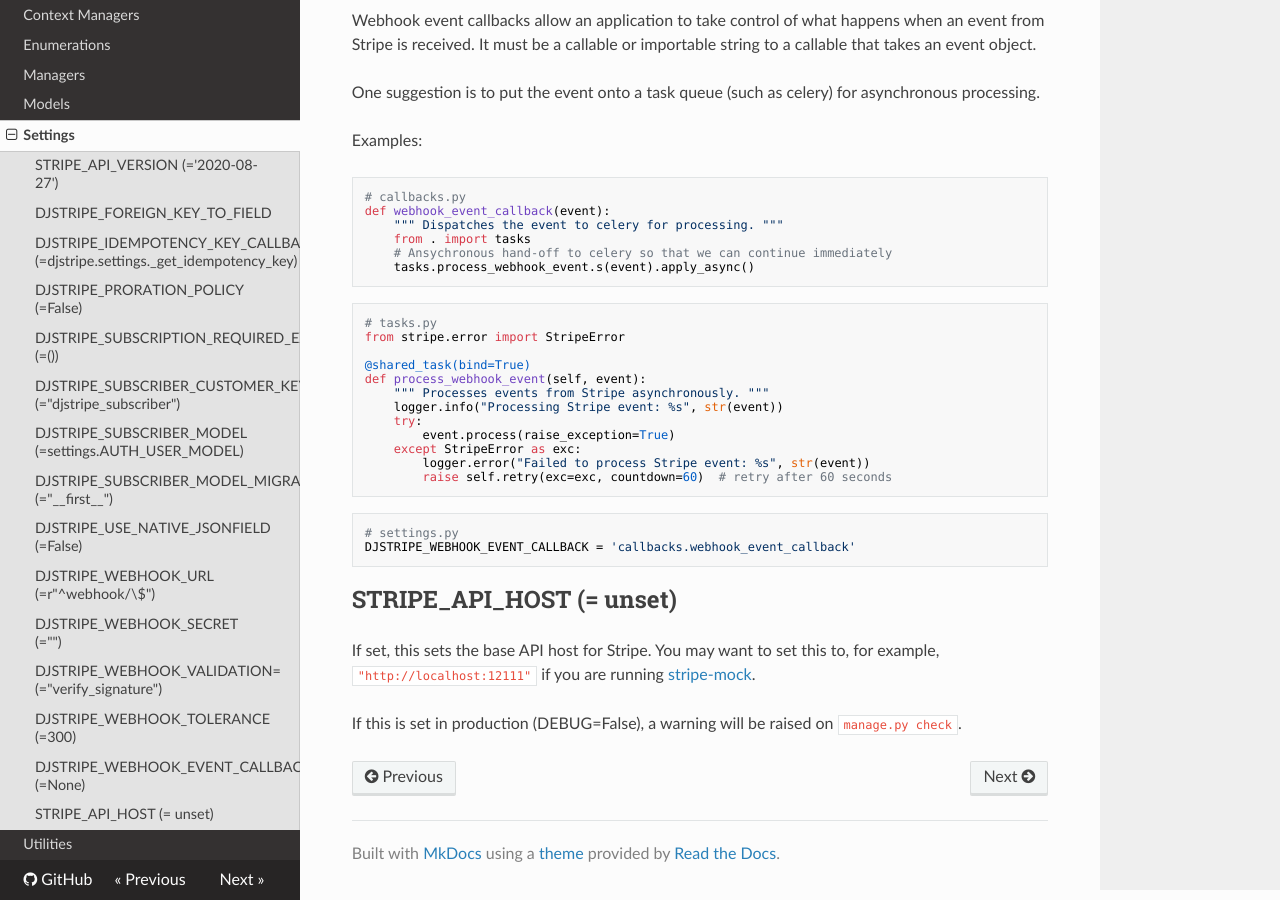
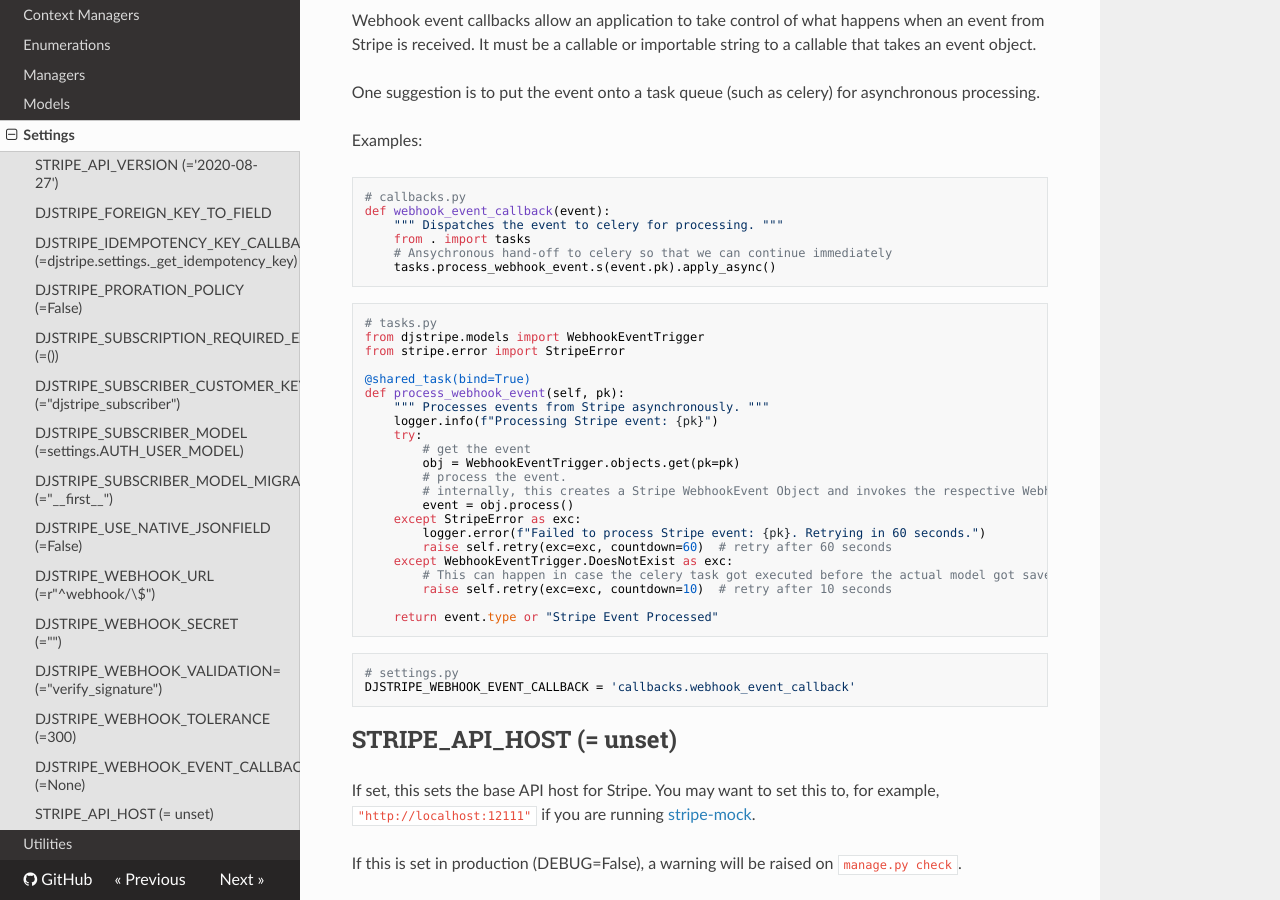
Before and after one commit to dj-stripe/dj-stripe, an MkDocs documentation site: the page built from docs/reference/settings.md, in a window 1280 px wide and 900 px high, scrolled down 4955 px. Built offline with MkDocs 1.6.1, drawn with Linux system fonts in a browser that asks for light colours; nearby versions of some CDN libraries.

Commit message:
Updated DJSTRIPE_WEBHOOK_EVENT_CALLBACK section in settings.md to pass event pk instead of the event itself
It is recommended to pass the pk of an object whenever sending to a task queue so that the task always gets the latest data. This avoids issues with working with stale data since ansychronous task time execution is inheritently unreliable.

````diff
--- a/docs/reference/settings.md
+++ b/docs/reference/settings.md
@@ -232,22 +232,32 @@ def webhook_event_callback(event):
     """ Dispatches the event to celery for processing. """
     from . import tasks
     # Ansychronous hand-off to celery so that we can continue immediately
-    tasks.process_webhook_event.s(event).apply_async()
+    tasks.process_webhook_event.s(event.pk).apply_async()
 ```
 
 ```py
 # tasks.py
+from djstripe.models import WebhookEventTrigger
 from stripe.error import StripeError
 
 @shared_task(bind=True)
-def process_webhook_event(self, event):
+def process_webhook_event(self, pk):
     """ Processes events from Stripe asynchronously. """
-    logger.info("Processing Stripe event: %s", str(event))
+    logger.info(f"Processing Stripe event: {pk}")
     try:
-        event.process(raise_exception=True)
+        # get the event
+        obj = WebhookEventTrigger.objects.get(pk=pk)
+        # process the event.
+        # internally, this creates a Stripe WebhookEvent Object and invokes the respective Webhooks
+        event = obj.process()
     except StripeError as exc:
-        logger.error("Failed to process Stripe event: %s", str(event))
+        logger.error(f"Failed to process Stripe event: {pk}. Retrying in 60 seconds.")
         raise self.retry(exc=exc, countdown=60)  # retry after 60 seconds
+    except WebhookEventTrigger.DoesNotExist as exc:
+        # This can happen in case the celery task got executed before the actual model got saved to the DB
+        raise self.retry(exc=exc, countdown=10)  # retry after 10 seconds
+
+    return event.type or "Stripe Event Processed"
 ```
 
 ```py
````
